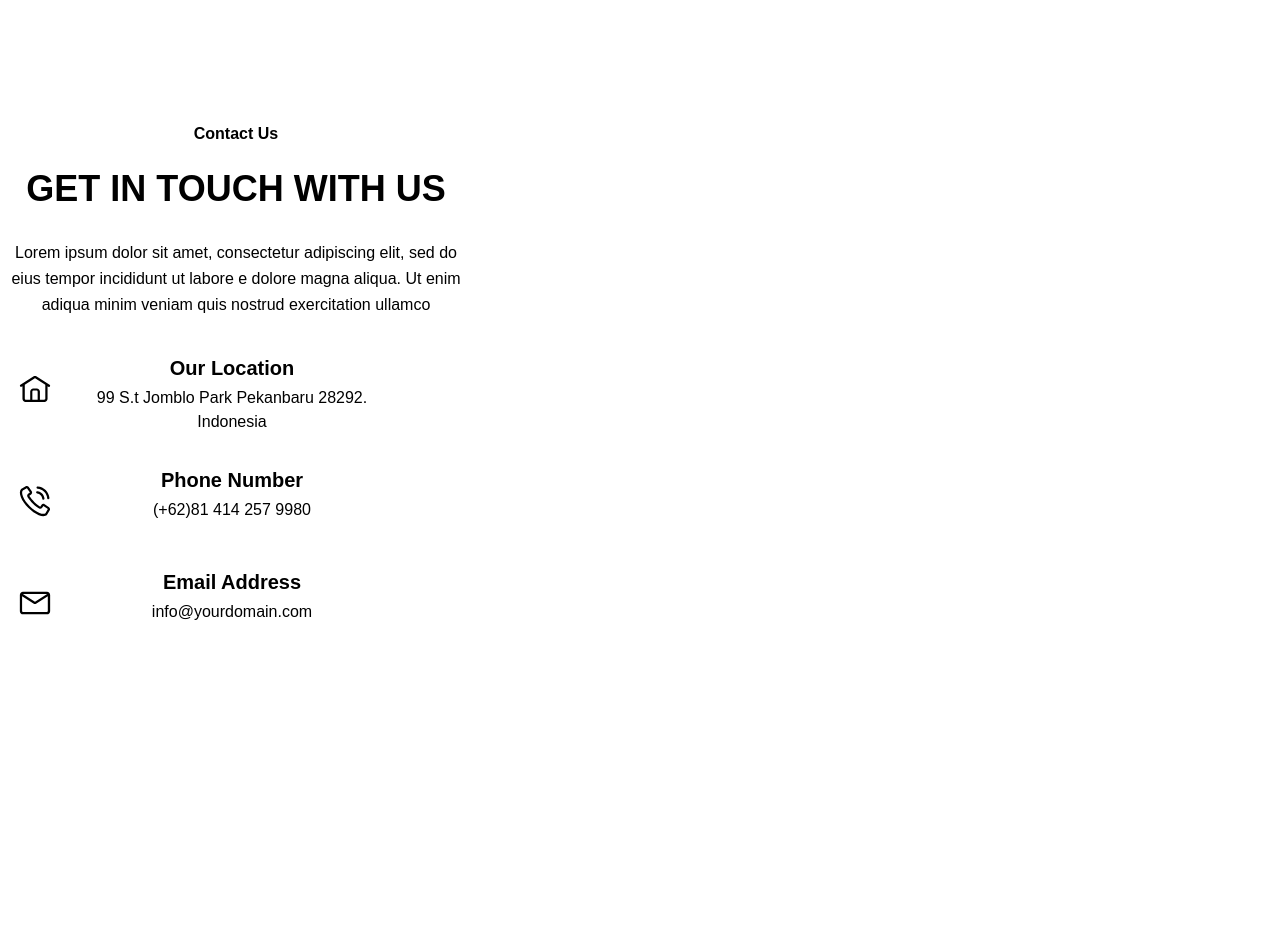
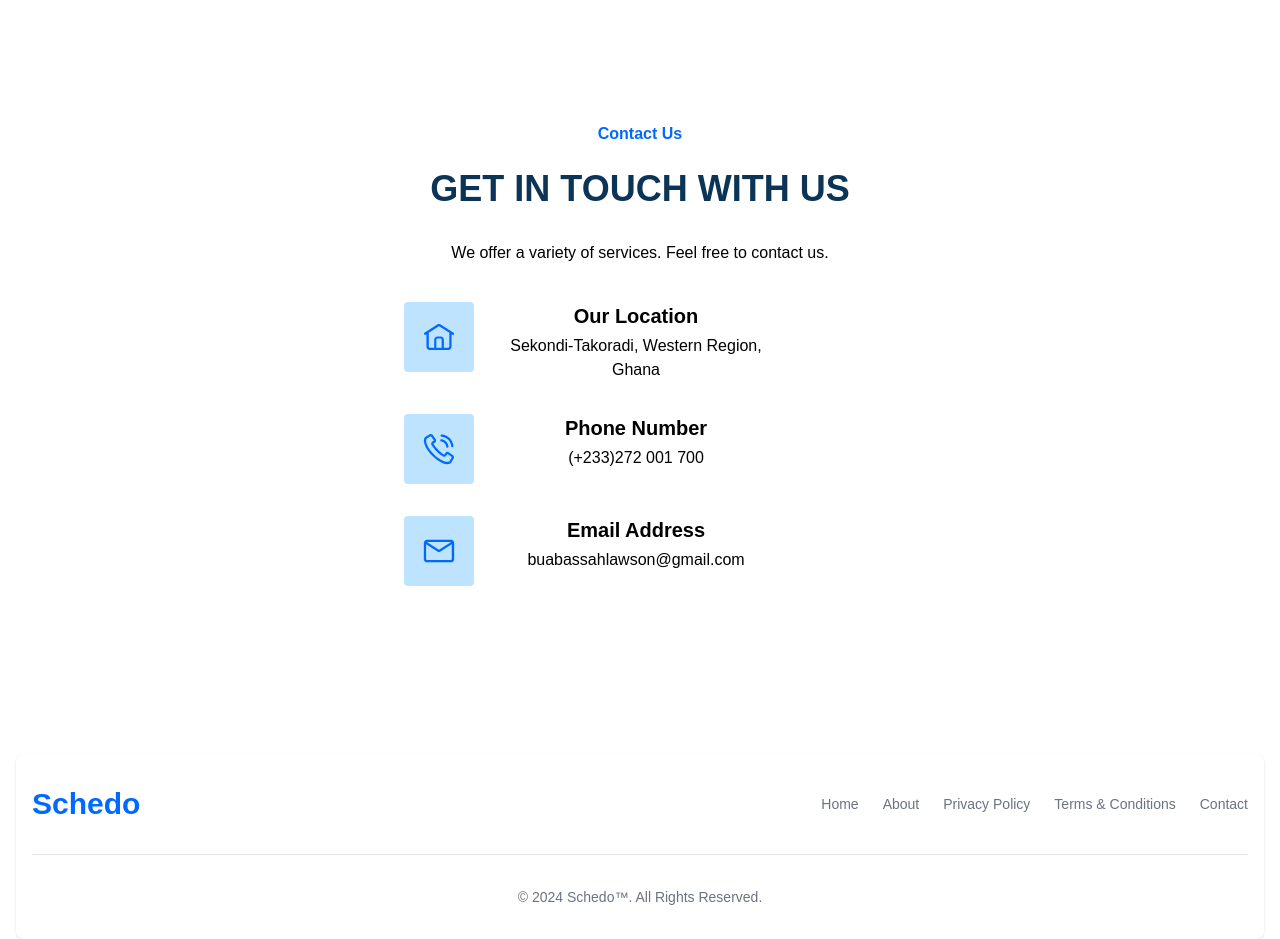
Before and after one commit to Law-son/schedo-frontend, a React (Vite) app in the folder schedo-frontend/: page / in a window 1280 px wide. Shown: the part 3780-4719 px from the top of the page. Before the commit the page ends 4570 px from the top, so only its background shows below. Built offline with nearby package versions, Linux system fonts and the light colour scheme.

Commit message:
feat(ui): add contact section

```diff
--- a/schedo-frontend/src/components/about/AboutSection.jsx
+++ b/schedo-frontend/src/components/about/AboutSection.jsx
@@ -2,7 +2,7 @@ import React from "react";
 
 const AboutSection = () => {
   return (
-      <section id="about" className="overflow-hidden pt-20 pb-12 lg:pt-[120px] lg:pb-[90px] dark:bg-dark">
+      <section id="about" className="overflow-hidden pt-20 pb-12 px-10 lg:pt-[120px] lg:pb-[90px] dark:bg-dark">
         <div className="container mx-auto">
           <div className="flex flex-wrap items-center justify-between -mx-4">
             <div className="w-full">
--- a/schedo-frontend/src/components/contact/ContactSection.jsx
+++ b/schedo-frontend/src/components/contact/ContactSection.jsx
@@ -3,24 +3,22 @@ import React from "react";
 const ContactSection = () => {
   return (
     <>
-      <section className="relative z-10 overflow-hidden bg-white py-20 dark:bg-dark lg:py-[120px]">
+      <section className="relative flex justify-center z-10 overflow-hidden bg-white px-10 py-20 dark:bg-dark lg:py-[120px]">
         <div className="container">
-          <div className="-mx-4 flex flex-wrap lg:justify-between">
-            <div className="w-full px-4 lg:w-1/2 xl:w-6/12">
+          <div className="-mx-4 flex flex-wrap justify-center">
+            <div className="w-full px-4 lg:w-1/2">
               <div className="mb-12 max-w-[570px] lg:mb-0">
-                <span className="mb-4 block text-base font-semibold text-primary">
+                <span className="mb-4 block text-base font-semibold text-primary-blue">
                   Contact Us
                 </span>
-                <h2 className="mb-6 text-[32px] font-bold uppercase text-dark dark:text-white sm:text-[40px] lg:text-[36px] xl:text-[40px]">
+                <h2 className="mb-6 text-[32px] font-bold uppercase text-blue-black dark:text-white sm:text-[40px] lg:text-[36px] xl:text-[40px]">
                   GET IN TOUCH WITH US
                 </h2>
-                <p className="mb-9 text-base leading-relaxed text-body-color dark:text-dark-6">
-                  Lorem ipsum dolor sit amet, consectetur adipiscing elit, sed
-                  do eius tempor incididunt ut labore e dolore magna aliqua. Ut
-                  enim adiqua minim veniam quis nostrud exercitation ullamco
+                <p className="mb-9 text-base leading-relaxed text-body-color dark:text-gray-400">
+                  We offer a variety of services. Feel free to contact us.
                 </p>
                 <div className="mb-8 flex w-full max-w-[370px]">
-                  <div className="mr-6 flex h-[60px] w-full max-w-[60px] items-center justify-center overflow-hidden rounded bg-primary/5 text-primary sm:h-[70px] sm:max-w-[70px]">
+                  <div className="mr-6 bg-light-blue flex h-[60px] w-full max-w-[60px] items-center justify-center overflow-hidden rounded bg-primary/5 text-primary-blue sm:h-[70px] sm:max-w-[70px]">
                     <svg
                       width="32"
                       height="32"
@@ -39,13 +37,13 @@ const ContactSection = () => {
                       Our Location
                     </h4>
                     <p className="text-base text-body-color dark:text-dark-6">
-                      99 S.t Jomblo Park Pekanbaru 28292. Indonesia
+                      Sekondi-Takoradi, Western Region, Ghana
                     </p>
                   </div>
                 </div>
 
                 <div className="mb-8 flex w-full max-w-[370px]">
-                  <div className="mr-6 flex h-[60px] w-full max-w-[60px] items-center justify-center overflow-hidden rounded bg-primary/5 text-primary sm:h-[70px] sm:max-w-[70px]">
+                <div className="mr-6 bg-light-blue flex h-[60px] w-full max-w-[60px] items-center justify-center overflow-hidden rounded bg-primary/5 text-primary-blue sm:h-[70px] sm:max-w-[70px]">
                     <svg
                       width="32"
                       height="32"
@@ -79,13 +77,13 @@ const ContactSection = () => {
                       Phone Number
                     </h4>
                     <p className="text-base text-body-color dark:text-dark-6">
-                      (+62)81 414 257 9980
+                      (+233)272 001 700
                     </p>
                   </div>
                 </div>
 
                 <div className="mb-8 flex w-full max-w-[370px]">
-                  <div className="mr-6 flex h-[60px] w-full max-w-[60px] items-center justify-center overflow-hidden rounded bg-primary/5 text-primary sm:h-[70px] sm:max-w-[70px]">
+                <div className="mr-6 bg-light-blue flex h-[60px] w-full max-w-[60px] items-center justify-center overflow-hidden rounded bg-primary/5 text-primary-blue sm:h-[70px] sm:max-w-[70px]">
                     <svg
                       width="32"
                       height="32"
@@ -104,7 +102,7 @@ const ContactSection = () => {
                       Email Address
                     </h4>
                     <p className="text-base text-body-color dark:text-dark-6">
-                      info@yourdomain.com
+                      buabassahlawson@gmail.com
                     </p>
                   </div>
                 </div>
--- /dev/null
+++ b/schedo-frontend/src/components/footer/Footer.jsx
@@ -0,0 +1,52 @@
+import React from "react";
+
+const Footer = () => {
+  return (
+    <footer class="bg-white rounded-lg shadow dark:bg-gray-900 m-4">
+      <div class="w-full max-w-screen-xl mx-auto p-4 md:py-8">
+        <div class="sm:flex sm:items-center sm:justify-between">
+          <span className="self-center whitespace-nowrap text-2xl font-semibold text-primary-blue md:text-4xl lg:text-3xl">
+            Schedo
+          </span>
+          <ul class="flex flex-wrap items-center mb-6 text-sm font-medium text-gray-500 sm:mb-0 dark:text-gray-400">
+            <li>
+              <a href="#" class="hover:underline me-4 md:me-6">
+                Home
+              </a>
+            </li>
+            <li>
+              <a href="#about" class="hover:underline me-4 md:me-6">
+                About
+              </a>
+            </li>
+            <li>
+              <a href="#" class="hover:underline me-4 md:me-6">
+                Privacy Policy
+              </a>
+            </li>
+            <li>
+              <a href="#" class="hover:underline me-4 md:me-6">
+                Terms & Conditions
+              </a>
+            </li>
+            <li>
+              <a href="#contact" class="hover:underline">
+                Contact
+              </a>
+            </li>
+          </ul>
+        </div>
+        <hr class="my-6 border-gray-200 sm:mx-auto dark:border-gray-700 lg:my-8" />
+        <span class="block text-sm text-gray-500 sm:text-center dark:text-gray-400">
+          © 2024{" "}
+          <a href="#" class="hover:underline">
+            Schedo™
+          </a>
+          . All Rights Reserved.
+        </span>
+      </div>
+    </footer>
+  );
+};
+
+export default Footer;
--- a/schedo-frontend/src/pages/home/Home.jsx
+++ b/schedo-frontend/src/pages/home/Home.jsx
@@ -5,6 +5,7 @@ import EventsSection from '../../components/events/EventsSection';
 import ServicesSection from '../../components/services/ServicesSection';
 import AboutSection from '../../components/about/AboutSection';
 import ContactSection from '../../components/contact/ContactSection';
+import Footer from '../../components/footer/Footer';
 
 const Home = () => {
   return <>
@@ -14,6 +15,7 @@ const Home = () => {
     <ServicesSection />
     <AboutSection />
     <ContactSection />
+    <Footer />
   </>;
 }
 
```
